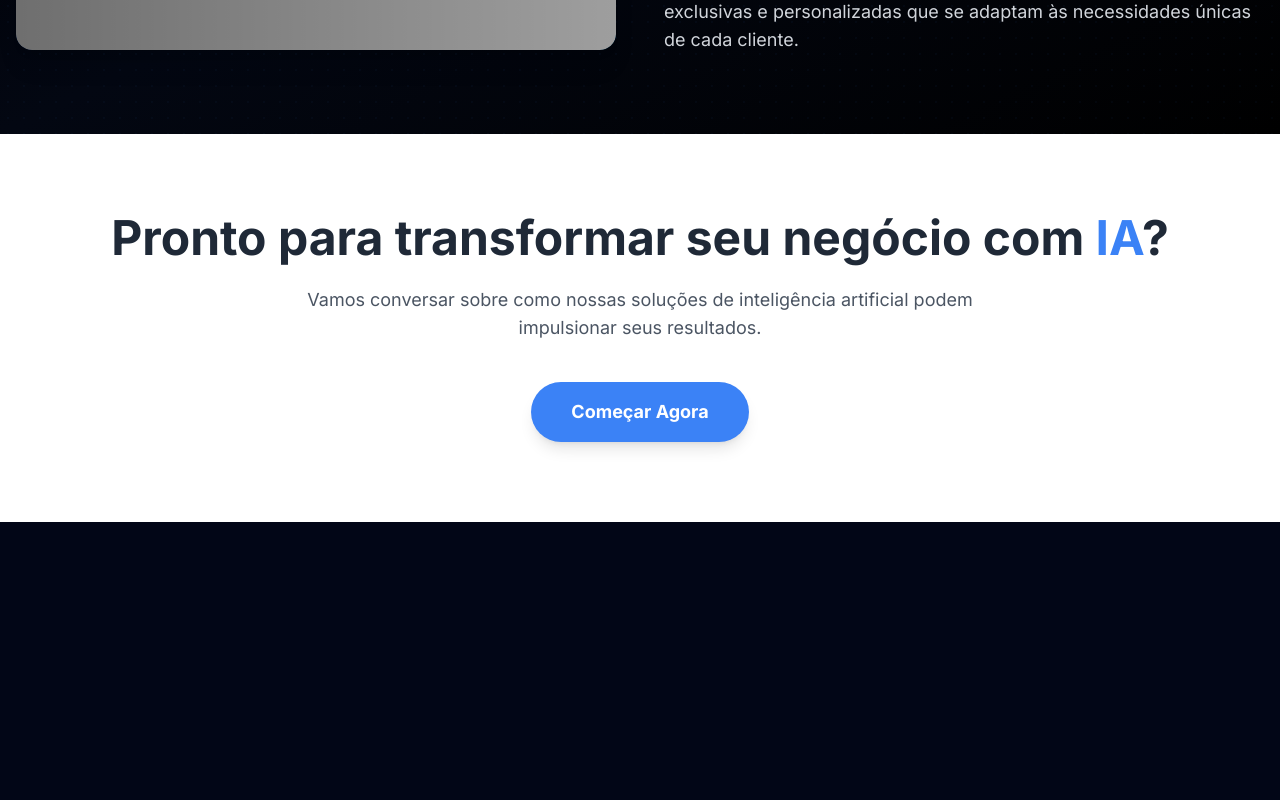
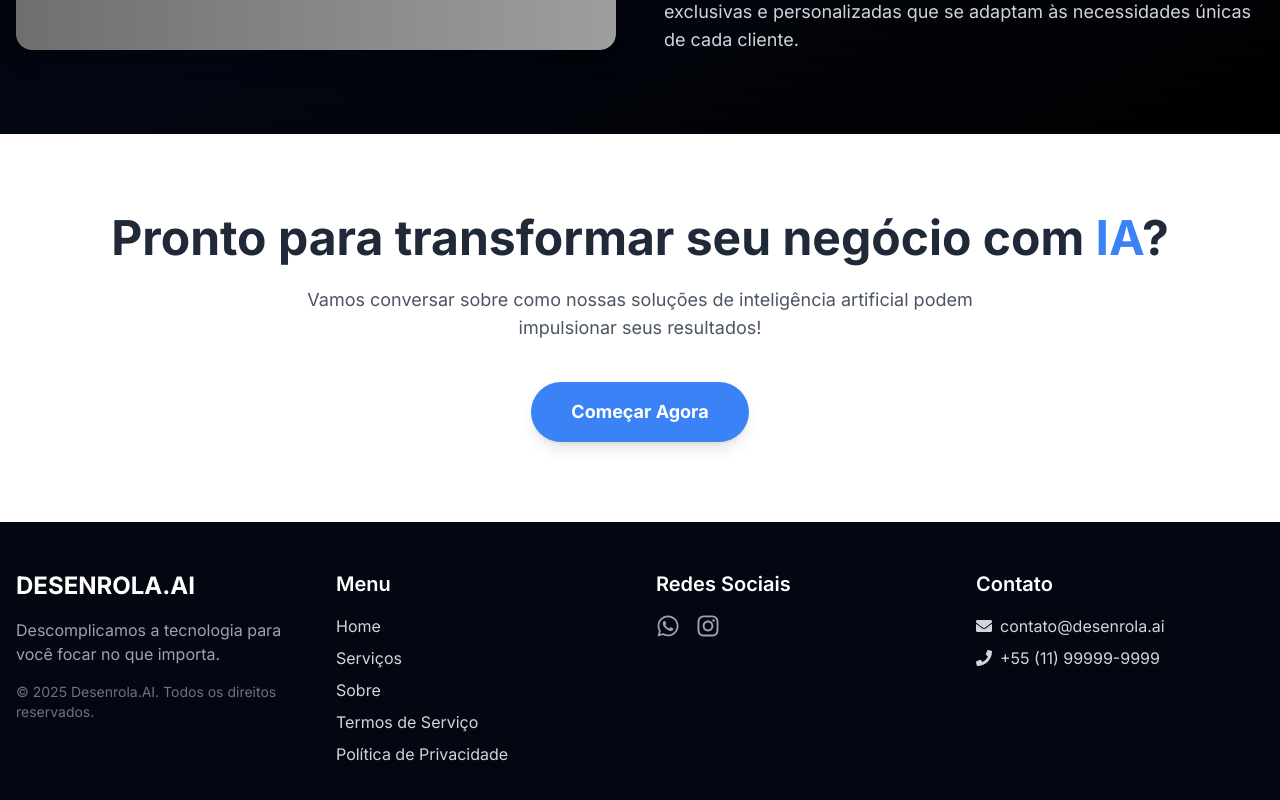
Before and after one commit to italolima01/desenvolveai, a Next.js app: page / in a window 1280 px wide. Shown: the part 2544-3344 px from the top of the page. Before the commit the page ends 3066 px from the top, so only its background shows below. Built offline with nearby package versions, Linux system fonts and the light colour scheme; grey boxes are pictures that could not be loaded.

Commit message:
Adicionado Footer

```diff
--- a/src/app/page.tsx
+++ b/src/app/page.tsx
@@ -6,6 +6,7 @@ import ServicesSection from '@/components/ServicesSection';
 import FeaturesSection from '@/components/FeaturesSection';
 import InnovationSection from '@/components/InnovationSection';
 import CtaSection from '@/components/CtaSection';
+import Footer from '@/components/Footer'; // Importar o componente Footer
 
 export default function Home() {
   return (
@@ -16,6 +17,7 @@ export default function Home() {
       <FeaturesSection />
       <InnovationSection />
       <CtaSection />
+      <Footer /> {/* Adicionar o componente Footer */}
     </main>
   );
 }
--- a/src/components/CtaSection.tsx
+++ b/src/components/CtaSection.tsx
@@ -15,7 +15,7 @@ export default function CtaSection() {
             Pronto para transformar seu negócio com <span className="text-[rgb(var(--color-primary))]">IA</span>?
           </h2>
           <p className="text-gray-600 text-lg mb-10 max-w-2xl mx-auto">
-            Vamos conversar sobre como nossas soluções de inteligência artificial podem impulsionar seus resultados.
+            Vamos conversar sobre como nossas soluções de inteligência artificial podem impulsionar seus resultados!
           </p>
           <motion.button
             whileHover={{ scale: 1.05, boxShadow: '0px 0px 30px rgba(59, 130, 246, 0.7)' }}
--- /dev/null
+++ b/src/components/Footer.tsx
@@ -0,0 +1,83 @@
+'use client';
+
+import { FaFacebook, FaInstagram, FaEnvelope, FaPhone, FaWhatsapp } from 'react-icons/fa';
+import { Link } from 'react-scroll'; // Para rolagem suave
+import NextLink from 'next/link'; // Para links externos ou para outras páginas
+
+export default function Footer() {
+  const currentYear = new Date().getFullYear();
+
+  return (
+    <footer className="bg-gray-950 text-gray-300 py-12 px-4">
+      <div className="container mx-auto grid grid-cols-1 md:grid-cols-4 gap-8">
+        {/* Coluna 1: Logo e Slogan */}
+        <div className="space-y-4">
+          <h3 className="text-2xl font-bold text-white">DESENROLA.AI</h3>
+          <p className="text-gray-400">Descomplicamos a tecnologia para você focar no que importa.</p>
+          <p className="text-gray-500 text-sm">&copy; {currentYear} Desenrola.AI. Todos os direitos reservados.</p>
+        </div>
+
+        {/* Coluna 2: Links de Navegação */}
+        <div>
+          <h4 className="text-xl font-semibold text-white mb-4">Menu</h4>
+          <ul className="space-y-2">
+            <li>
+              <Link to="hero" spy={true} smooth={true} offset={-70} duration={500} className="hover:text-blue-400 transition-colors cursor-pointer">
+                Home
+              </Link>
+            </li>
+            <li>
+              <Link to="services" spy={true} smooth={true} offset={-70} duration={500} className="hover:text-blue-400 transition-colors cursor-pointer">
+                Serviços
+              </Link>
+            </li>
+            <li>
+              <Link to="about" spy={true} smooth={true} offset={-70} duration={500} className="hover:text-blue-400 transition-colors cursor-pointer">
+                Sobre
+              </Link>
+            </li>
+            <li>
+              <NextLink href="/terms" className="hover:text-blue-400 transition-colors">
+                Termos de Serviço
+              </NextLink>
+            </li>
+            <li>
+              <NextLink href="/privacy" className="hover:text-blue-400 transition-colors">
+                Política de Privacidade
+              </NextLink>
+            </li>
+          </ul>
+        </div>
+
+        {/* Coluna 3: Redes Sociais */}
+        <div>
+          <h4 className="text-xl font-semibold text-white mb-4">Redes Sociais</h4>
+          <div className="flex space-x-4">
+            <a href="https://wa.me/5511999999999" target="_blank" rel="noopener noreferrer" className="text-gray-400 hover:text-green-500 transition-colors">
+              <FaWhatsapp size={24} />
+            </a>
+            <a href="https://www.instagram.com/de_senrola_ai?igsh=MTR2aTluOWQ5NXo4YQ==" target="_blank" rel="noopener noreferrer" className="text-gray-400 hover:text-pink-500 transition-colors">
+              <FaInstagram size={24} />
+            </a>
+
+          </div>
+        </div>
+
+        {/* Coluna 4: Contato */}
+        <div>
+          <h4 className="text-xl font-semibold text-white mb-4">Contato</h4>
+          <ul className="space-y-2">
+            <li className="flex items-center space-x-2">
+              <FaEnvelope />
+              <a href="mailto:contato@desenrola.ai" className="hover:text-blue-400 transition-colors">contato@desenrola.ai</a>
+            </li>
+            <li className="flex items-center space-x-2">
+              <FaPhone />
+              <a href="tel:+5511999999999" className="hover:text-blue-400 transition-colors">+55 (11) 99999-9999</a>
+            </li>
+          </ul>
+        </div>
+      </div>
+    </footer>
+  );
+}
--- a/src/components/HeroSection.tsx
+++ b/src/components/HeroSection.tsx
@@ -73,7 +73,7 @@ export default function HeroSection() {
             smooth={true}
             offset={-70} // Ajuste o offset se a barra de navegação fixa estiver cobrindo a seção
             duration={500}
-            className="inline-block mt-8"
+            className="inline-block mt-8 hover:text-blue-400 transition-colors"
           >
             <motion.button
               initial={{ opacity: 0, scale: 0.8 }}
@@ -84,7 +84,7 @@ export default function HeroSection() {
                 damping: 10,
                 delay: 1.6
               }}
-              whileHover={{ scale: 1.05, boxShadow: "0 0 15px rgba(59, 130, 246, 0.6)" }}
+              whileHover={{ scale: 1.08, boxShadow: "0 0 20px rgba(14, 165, 233, 0.6)" }}
               whileTap={{ scale: 0.95 }}
               className="btn-primary"
             >
```
Also changed, not shown: 1 other file (tests, documents, lock files or other folders).
